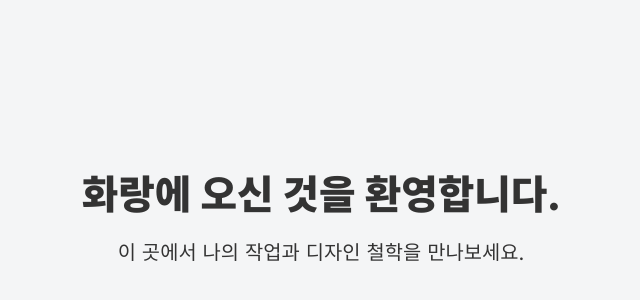
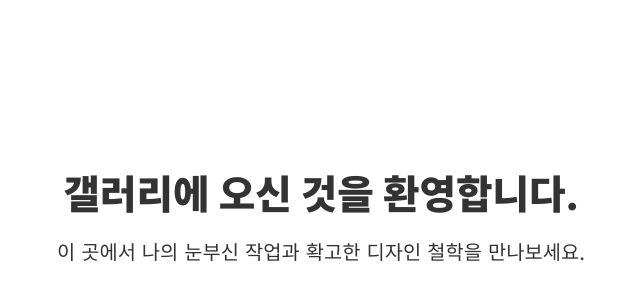
Before and after one commit to jhaemin/jhaemin.com-vue, a Nuxt app: page /gallery in a window 1280 px wide. Shown: the part 130-430 px from the top of the page, without its empty margins (319-959 px from the left). Built offline with nearby package versions, Linux system fonts and the light colour scheme.

Commit message:
Fix paragraph and force background white

```diff
--- a/src/pages/gallery/index.vue
+++ b/src/pages/gallery/index.vue
@@ -2,8 +2,8 @@
   <main id="gallery">
     <div class="face">
       <div class="face-content">
-        <h1 class="title" data-aos="fade-up">화랑에 오신 것을 환영합니다.</h1>
-        <p class="manifesto">이 곳에서 나의 작업과 디자인 철학을 만나보세요.</p>
+        <h1 class="title" data-aos="fade-up">갤러리에 오신 것을 환영합니다.</h1>
+        <p class="manifesto">이 곳에서 나의 눈부신 작업과 확고한 디자인 철학을 만나보세요.</p>
       </div>
     </div>
 
@@ -182,6 +182,7 @@
 @import "~/assets/scss/global-mixins.scss";
 
 #gallery {
+	background-color: #fff;
 	width: 100% !important;
 	max-width: none !important;
 	padding: 0 !important;
@@ -220,7 +221,7 @@
 			transform: translateY(90%);
 			font-size: 2.2rem;
 			font-weight: 800;
-			animation: ani-title 1.5s ease 0.5s forwards;
+			animation: ani-title 1.5s ease 0.2s forwards;
 		}
 
 		.manifesto {
@@ -228,7 +229,7 @@
 			transform: translateY(90%);
 			font-size: 1.1rem;
 			font-weight: 400;
-			animation: ani-title 1.3s ease 0.8s forwards;
+			animation: ani-title 1.3s ease 0.5s forwards;
 		}
 	}
 
```
